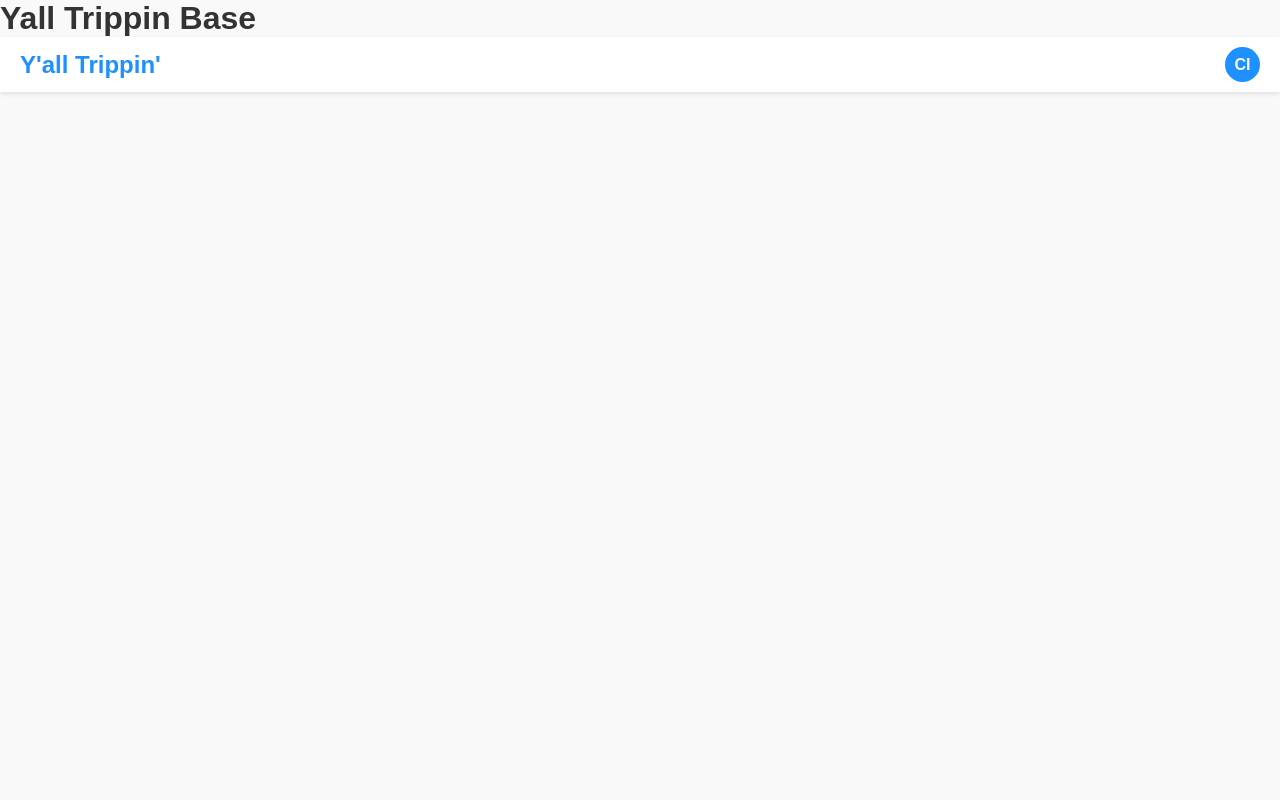
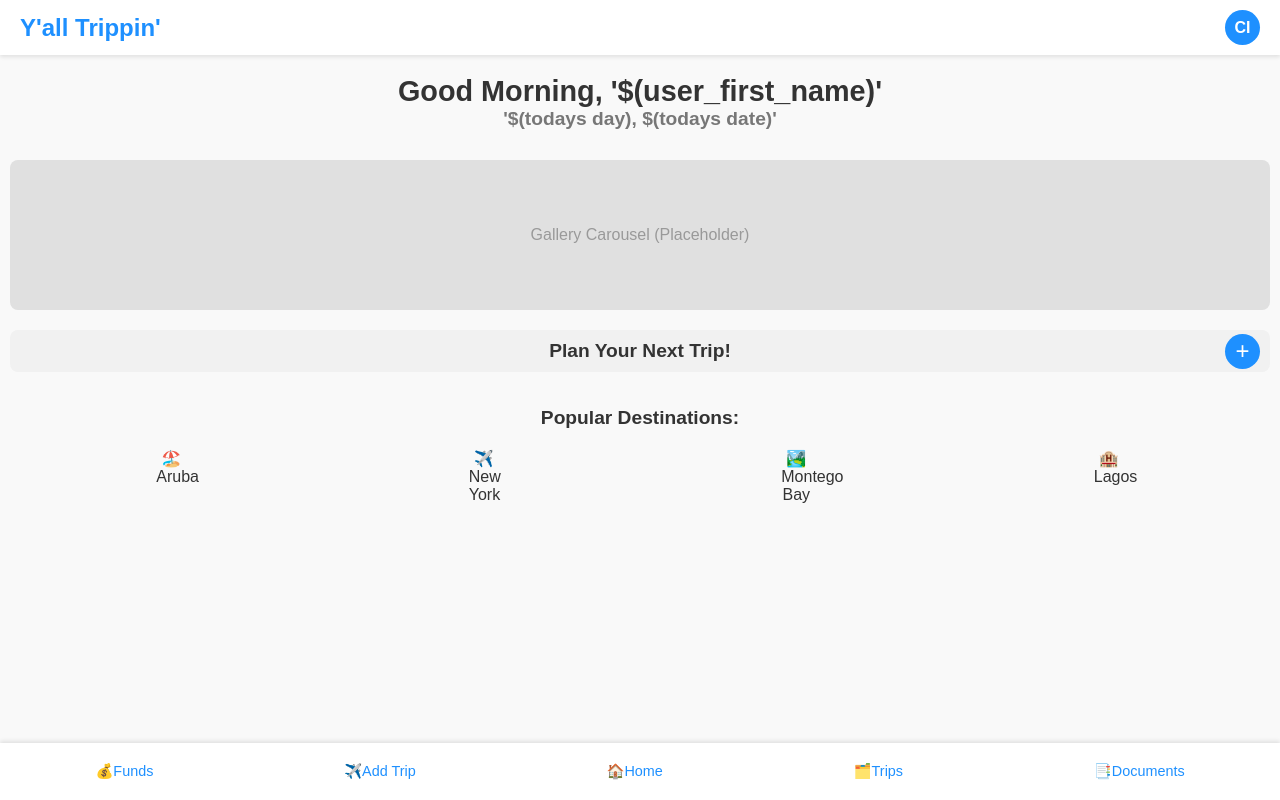
Before and after one commit to ciromuanya/yall-trippin, a React (Create React App) app: page / in a window 1280 px wide. Built offline with nearby package versions, Linux system fonts and the light colour scheme.

Commit message:
updated landing screen to display all components

```diff
--- a/src/App.js
+++ b/src/App.js
@@ -1,12 +1,23 @@
 import logo from './logo.svg';
 import './App.css';
 import Header from './components/Header';
+import Welcome from './components/Welcome';
+import Gallery from './components/Gallery';
+import PlanTrip from './components/PlanTrip';
+import PopularDestinations from './components/PopularDestinations';
+import BottomNav from './components/BottomNav';
+
+
 
 function App() {
   return (
     <div>
-      <h1>Yall Trippin Base</h1>
       <Header />
+      <Welcome />
+      <Gallery />
+      <PlanTrip />
+      <PopularDestinations />
+      <BottomNav />
     </div>
   );
 }
```
